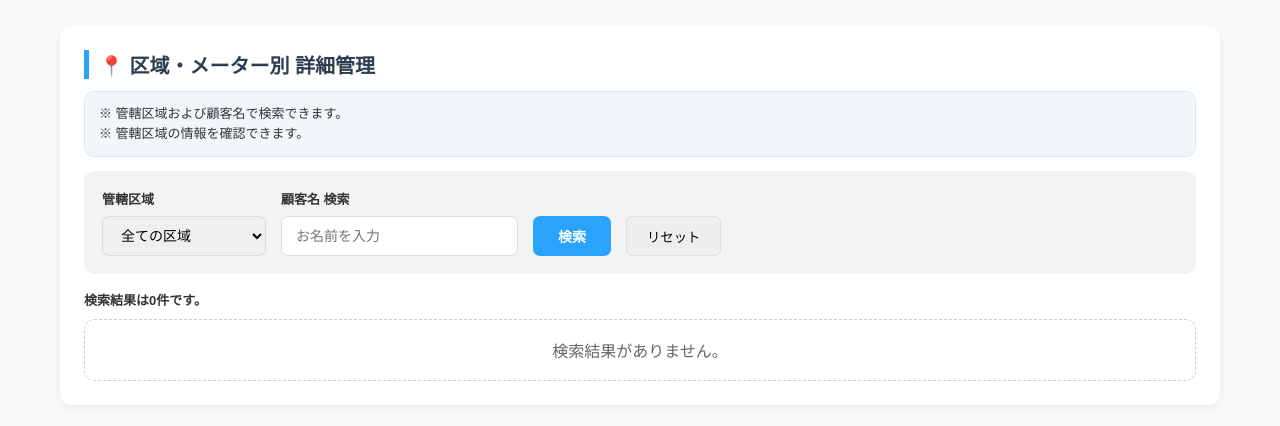
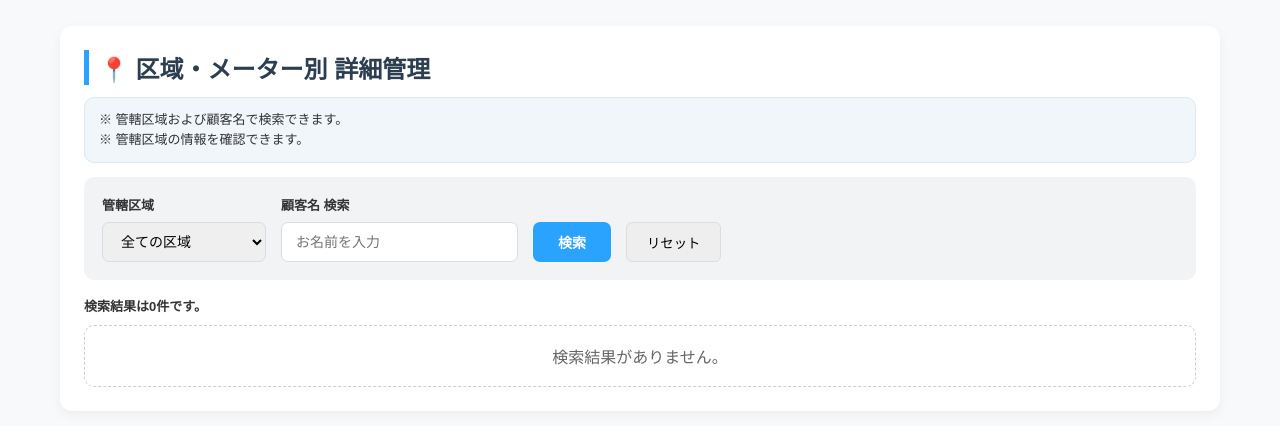
Before and after one commit to daaaaahye/sion, a Java web app: page /district_manage.jsp in a window 1280 px wide. Shown: the part 56-482 px from the top of the page. Run offline with Tomcat 11, a stand-in JSP engine, Linux system fonts and the light colour scheme; data that the repository does not hold is empty; some libraries are stand-ins or nearby versions.

Commit message:
폰트수정

```diff
--- a/src/main/webapp/district_manage.jsp
+++ b/src/main/webapp/district_manage.jsp
@@ -92,7 +92,7 @@
 
     .main-container { max-width:1200px; margin:26px auto; padding:0 20px; }
     .content-card { background:#fff; border-radius:12px; padding:24px; box-shadow:0 4px 12px rgba(0,0,0,0.05); }
-    .section-title { font-size:20px; font-weight:bold; color:#2c3e50; margin-bottom:12px; border-left:5px solid #2aa3ff; padding-left:10px; }
+    .section-title { font-size:24px; font-weight:bold; color:#2c3e50; margin-bottom:12px; border-left:5px solid #2aa3ff; padding-left:10px; }
 
     .search-notice { margin:10px 0 14px; padding:12px 14px; border-radius:10px; background:#f1f6fb; border:1px solid #dbe9f6; font-size:13px; line-height:1.55; }
 
```
